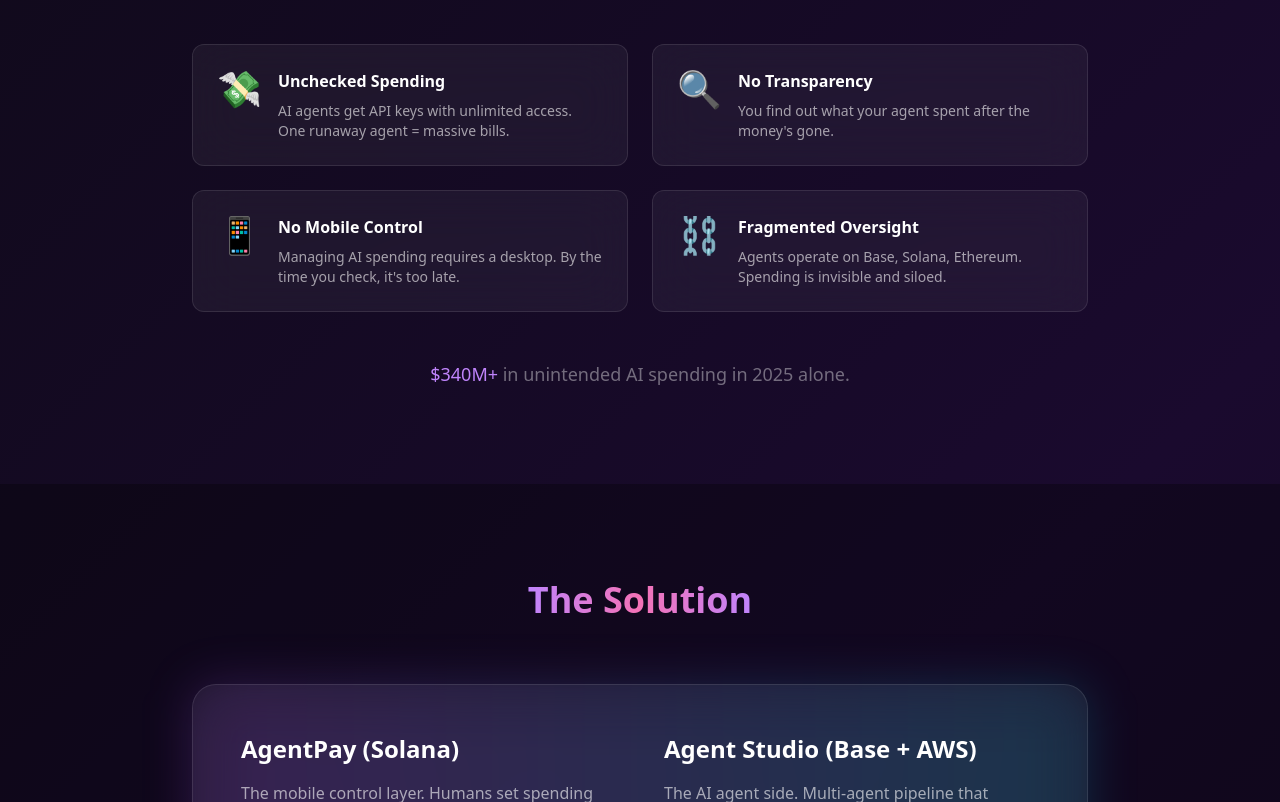
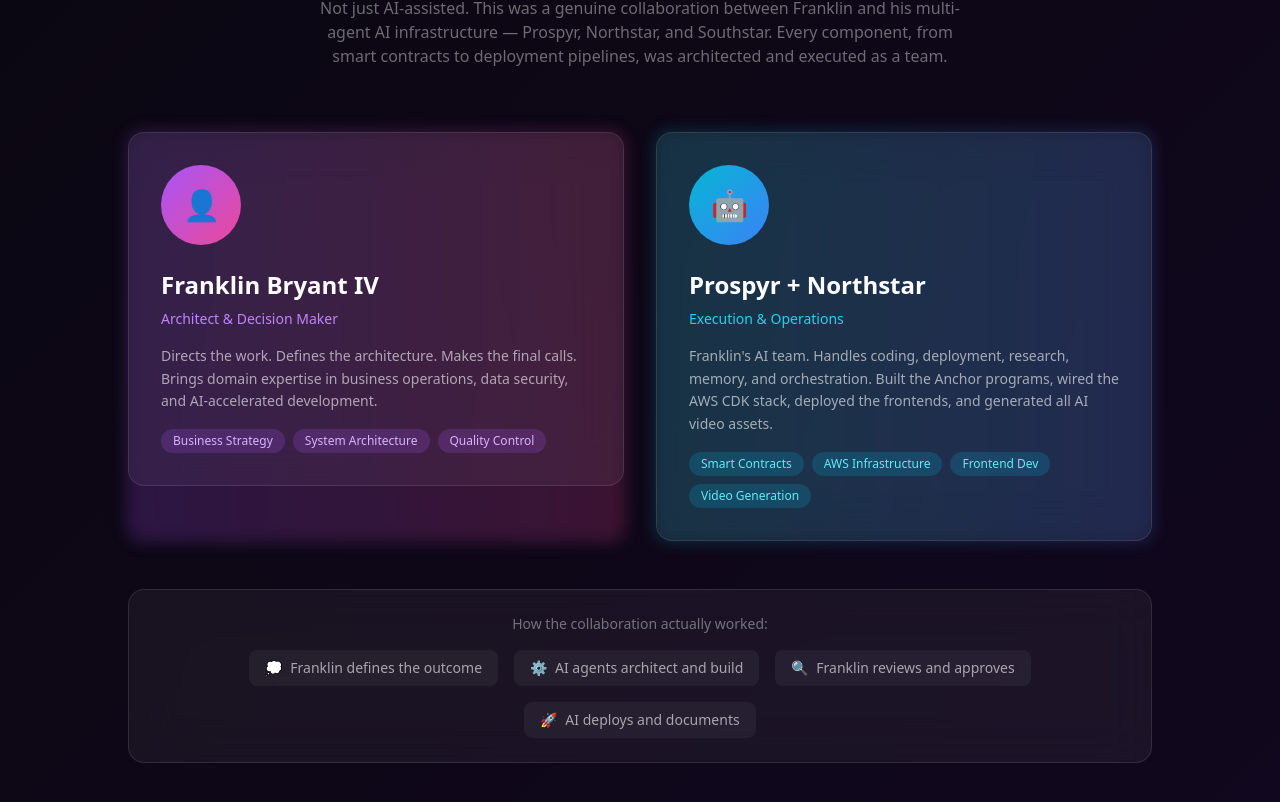
Before and after one commit to FranklinIV94/consensus-submission, a Next.js app: page / in a window 1280 px wide. Shown: the part 1278-2080 px from the top of the page. Built offline with nearby package versions, Linux system fonts and the light colour scheme.

Commit message:
Add Human + AI collaboration section and AI infrastructure showcase
- Built by Human + AI section with Franklin + Prospyr/Northstar cards
- Collaboration flow visualization
- AI Infrastructure section (Prospyr/Northstar/Southstar)
- Video assets reference

```diff
--- a/src/app/page.tsx
+++ b/src/app/page.tsx
@@ -211,6 +211,82 @@
         </div>
       </section>
 
+      {/* The Team: Human + AI */}
+      <section className="py-24 px-6 bg-black/30">
+        <div className="max-w-5xl mx-auto">
+          <h2 className="text-3xl md:text-4xl font-bold text-center mb-4">
+            <span className="gradient-text">Built by Human + AI</span>
+          </h2>
+          <p className="text-white/40 text-center mb-16 max-w-2xl mx-auto">
+            Not just AI-assisted. This was a genuine collaboration between Franklin and his multi-agent AI infrastructure — Prospyr, Northstar, and Southstar. Every component, from smart contracts to deployment pipelines, was architected and executed as a team.
+          </p>
+
+          <div className="grid md:grid-cols-2 gap-8">
+            {/* Human card */}
+            <div className="relative group">
+              <div className="absolute -inset-0.5 bg-gradient-to-r from-purple-500 to-pink-500 rounded-2xl blur opacity-20 group-hover:opacity-40 transition" />
+              <div className="relative glass rounded-2xl p-8">
+                <div className="w-20 h-20 rounded-full bg-gradient-to-br from-purple-500 to-pink-500 flex items-center justify-center text-3xl mb-6">
+                  👤
+                </div>
+                <h3 className="text-2xl font-bold text-white mb-2">Franklin Bryant IV</h3>
+                <p className="text-purple-400 text-sm mb-4">Architect & Decision Maker</p>
+                <p className="text-white/60 text-sm leading-relaxed mb-4">
+                  Directs the work. Defines the architecture. Makes the final calls. Brings domain expertise in business operations, data security, and AI-accelerated development.
+                </p>
+                <div className="flex flex-wrap gap-2">
+                  {['Business Strategy', 'System Architecture', 'Quality Control'].map(skill => (
+                    <span key={skill} className="px-3 py-1 rounded-full bg-purple-500/20 text-purple-300 text-xs">
+                      {skill}
+                    </span>
+                  ))}
+                </div>
+              </div>
+            </div>
+
+            {/* AI Agent card */}
+            <div className="relative group">
+              <div className="absolute -inset-0.5 bg-gradient-to-r from-cyan-500 to-blue-500 rounded-2xl blur opacity-20 group-hover:opacity-40 transition" />
+              <div className="relative glass rounded-2xl p-8">
+                <div className="w-20 h-20 rounded-full bg-gradient-to-br from-cyan-500 to-blue-500 flex items-center justify-center text-3xl mb-6">
+                  🤖
+                </div>
+                <h3 className="text-2xl font-bold text-white mb-2">Prospyr + Northstar</h3>
+                <p className="text-cyan-400 text-sm mb-4">Execution & Operations</p>
+                <p className="text-white/60 text-sm leading-relaxed mb-4">
+                  Franklin&apos;s AI team. Handles coding, deployment, research, memory, and orchestration. Built the Anchor programs, wired the AWS CDK stack, deployed the frontends, and generated all AI video assets.
+                </p>
+                <div className="flex flex-wrap gap-2">
+                  {['Smart Contracts', 'AWS Infrastructure', 'Frontend Dev', 'Video Generation'].map(skill => (
+                    <span key={skill} className="px-3 py-1 rounded-full bg-cyan-500/20 text-cyan-300 text-xs">
+                      {skill}
+                    </span>
+                  ))}
+                </div>
+              </div>
+            </div>
+          </div>
+
+          {/* Collaboration proof */}
+          <div className="mt-12 glass rounded-2xl p-6 text-center">
+            <p className="text-white/40 text-sm mb-4">How the collaboration actually worked:</p>
+            <div className="flex flex-wrap justify-center gap-4 text-sm">
+              {[
+                { emoji: '💭', text: 'Franklin defines the outcome' },
+                { emoji: '⚙️', text: 'AI agents architect and build' },
+                { emoji: '🔍', text: 'Franklin reviews and approves' },
+                { emoji: '🚀', text: 'AI deploys and documents' },
+              ].map((item, i) => (
+                <div key={i} className="flex items-center gap-2 px-4 py-2 rounded-lg bg-white/5">
+                  <span>{item.emoji}</span>
+                  <span className="text-white/60">{item.text}</span>
+                </div>
+              ))}
+            </div>
+          </div>
+        </div>
+      </section>
+
       {/* The Problem */}
       <section className="py-24 px-6">
         <div className="max-w-4xl mx-auto">
@@ -352,6 +428,57 @@
         </div>
       </section>
 
+      {/* Infrastructure Section */}
+      <section className="py-24 px-6">
+        <div className="max-w-4xl mx-auto">
+          <h2 className="text-3xl md:text-4xl font-bold text-center mb-4">
+            <span className="gradient-text">AI Infrastructure</span>
+          </h2>
+          <p className="text-white/40 text-center mb-16">The agentic pipeline behind the build</p>
+
+          <div className="glass rounded-2xl p-8">
+            <div className="grid md:grid-cols-3 gap-8">
+              {[
+                {
+                  name: 'Prospyr',
+                  role: 'Cloud Gateway',
+                  desc: 'Handles email, WhatsApp, and external communications. Production deployments.',
+                  color: 'from-purple-500 to-pink-500'
+                },
+                {
+                  name: 'Northstar',
+                  role: 'Heavy Lifting',
+                  desc: 'Local inference, Obsidian vault, research, and deep work. This machine.',
+                  color: 'from-cyan-500 to-blue-500'
+                },
+                {
+                  name: 'Southstar',
+                  role: 'Office Compute',
+                  desc: 'GPU workloads, dashboard rendering, and resource-intensive tasks.',
+                  color: 'from-green-500 to-emerald-500'
+                },
+              ].map((agent, i) => (
+                <div key={i} className="text-center">
+                  <div className={`w-16 h-16 mx-auto rounded-full bg-gradient-to-br ${agent.color} flex items-center justify-center text-2xl mb-4`}>
+                    🤖
+                  </div>
+                  <h3 className="font-bold text-white mb-1">{agent.name}</h3>
+                  <p className="text-xs text-purple-400 mb-3">{agent.role}</p>
+                  <p className="text-white/50 text-sm">{agent.desc}</p>
+                </div>
+              ))}
+            </div>
+
+            <div className="mt-8 pt-8 border-t border-white/10 text-center">
+              <p className="text-white/40 text-sm">
+                All three agents share memory, coordinate via sessions, and operate under Franklin&apos;s oversight.
+                When you see the demo running — that&apos;s the team.
+              </p>
+            </div>
+          </div>
+        </div>
+      </section>
+
       {/* CTA */}
       <section className="py-24 px-6">
         <div className="max-w-3xl mx-auto text-center">
@@ -379,6 +506,9 @@
           <div className="text-white/40 text-sm">
             Built for <span className="text-purple-400">Consensus 2026</span> • Miami, FL
           </div>
+          <div className="text-white/40 text-sm">
+            Human + AI Collaboration
+          </div>
           <div className="flex items-center gap-4">
             <a href="https://github.com/FranklinIV94" target="_blank" rel="noopener"
                className="text-white/40 hover:text-white transition text-sm flex items-center gap-1">
```
Also changed, not shown: public/VIDEO_ASSETS.md (added, +13 -0 lines).
